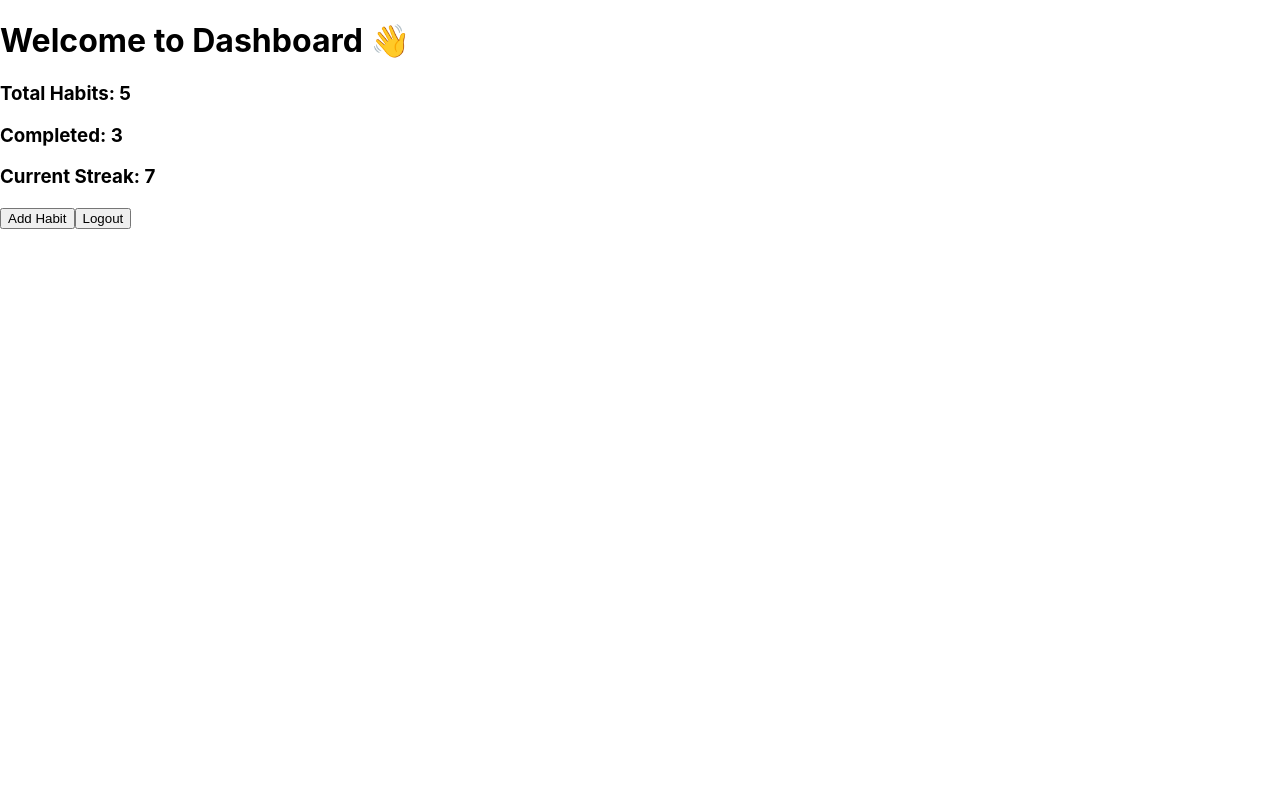
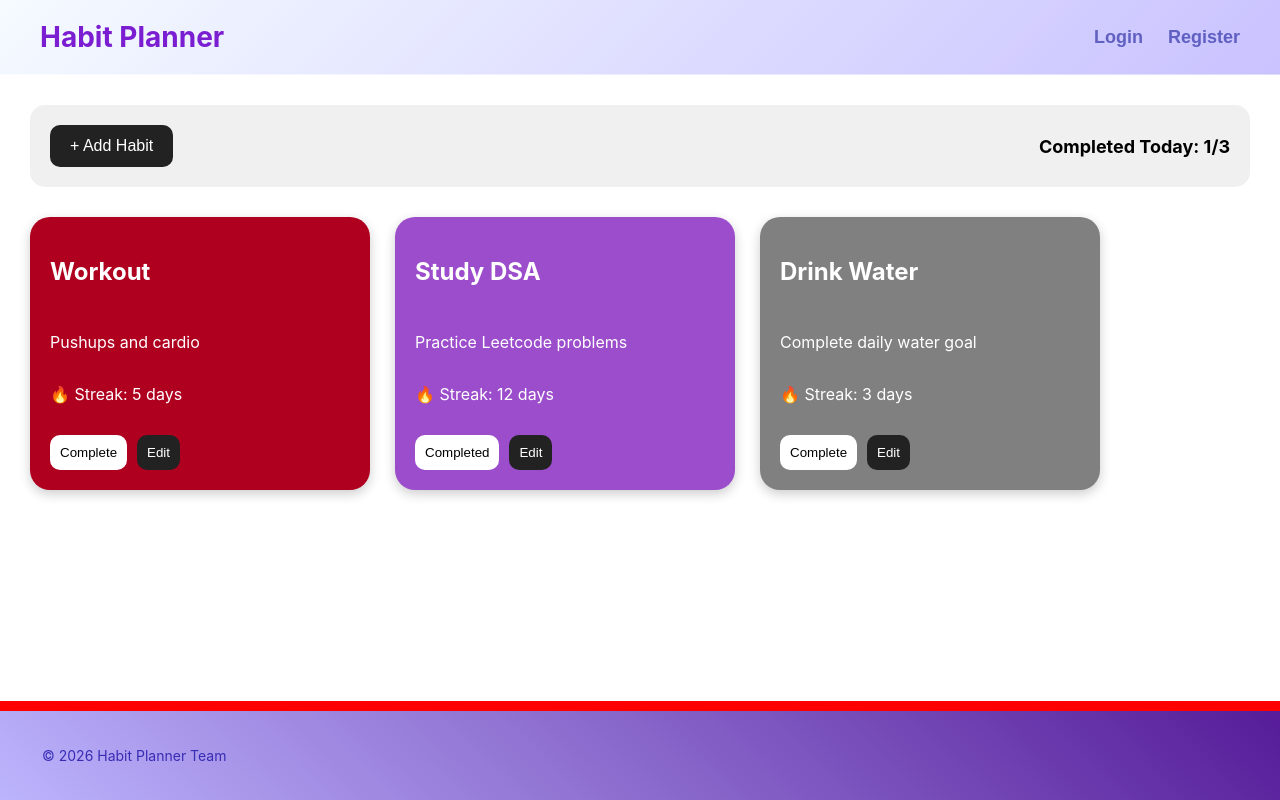
Before and after one commit to aryakrishna-pullarkat/habit-planner-year-break, a React (Create React App) app in the folder frontend/: page /dashboard in a window 1280 px wide. Built offline with nearby package versions, Linux system fonts and the light colour scheme.

Commit message:
base of dashboard

```diff
--- a/frontend/src/App.js
+++ b/frontend/src/App.js
@@ -2,7 +2,7 @@ import { BrowserRouter, Routes, Route } from "react-router-dom";
 
 import Login from "./pages/Login";
 import Register from "./pages/Register";
-import Dashboard from "./pages/dashboard"
+import Dashboard from "./pages/Dashboard"
 
 function App() {
   return (
--- a/frontend/src/components/Footer.jsx
+++ b/frontend/src/components/Footer.jsx
@@ -1,17 +1,28 @@
 function Footer() {
   return (
     <footer style={styles.footer}>
-      <p>© 2026 Habit Planner Team</p>
+      <p style={styles.subtitle}>© 2026 Habit Planner Team</p>
     </footer>
   );
 }
 
 const styles = {
   footer: {
-    padding: "20px",
+    display: "flex",
+  justifyContent: "space-between",
+  alignItems: "center",
+  padding: "20px 40px",
+  background: "linear-gradient(-135deg, #561c99, #bcb4fd)",
+  borderTop: "1px solid rgba(238, 222, 255, 0.6)",
+  borderColor:"red",
+  borderWidth: "10px",
+  },
+
+  subtitle: {
+    color: "#372cb3",
     textAlign: "center",
-    backgroundColor: "#ddd",
-    marginTop: "auto",
+    padding: "2px",
+    fontSize: "14px",
   },
 };
 
--- a/frontend/src/components/habitcard.jsx
+++ b/frontend/src/components/habitcard.jsx
@@ -1,10 +1,112 @@
-function HabitCard(props) {
+function HabitCard({
+  title,
+  description,
+  streak,
+  importance,
+  completed,
+  onComplete,
+  onEdit,
+}) {
+
+  const getColor = () => {
+    switch (importance) {
+      case "high":
+        return "#b00020";
+
+      case "medium":
+        return "#9c4dcc";
+
+      case "low":
+        return "#808080";
+
+      default:
+        return "#555";
+    }
+  };
+
   return (
-    <div className="habit-card">
-      <p>{props.name}</p>
-      <button>Done</button>
+    <div
+      style={{...styles.card, backgroundColor: getColor(),
+      }}
+    >
+      <div style={styles.topSection}>
+        <h2>{title}</h2>
+
+        <p>{description}</p>
+      </div>
+
+      <div style={styles.bottomSection}>
+
+        <p>🔥 Streak: {streak} days</p>
+
+        <div style={styles.buttonContainer}>
+
+          <button
+            style={styles.completeButton}
+            onClick={onComplete}
+          >
+            {completed ? "Completed" : "Complete"}
+          </button>
+
+          <button
+            style={styles.editButton}
+            onClick={onEdit}
+          >
+            Edit
+          </button>
+
+        </div>
+      </div>
     </div>
   );
 }
 
+const styles = {
+  card: {
+    width: "300px",
+    minHeight: "220px",
+    borderRadius: "20px",
+    padding: "20px",
+    color: "white",
+    display: "flex",
+    flexDirection: "column",
+    justifyContent: "space-between",
+    boxShadow: "0px 4px 12px rgba(0,0,0,0.2)",
+  },
+
+  topSection: {
+    display: "flex",
+    flexDirection: "column",
+    gap: "10px",
+  },
+
+  bottomSection: {
+    display: "flex",
+    flexDirection: "column",
+    gap: "15px",
+  },
+
+  buttonContainer: {
+    display: "flex",
+    gap: "10px",
+  },
+
+  completeButton: {
+    padding: "10px",
+    border: "none",
+    borderRadius: "10px",
+    cursor: "pointer",
+    backgroundColor: "white",
+  },
+
+  editButton: {
+    padding: "10px",
+    border: "none",
+    borderRadius: "10px",
+    cursor: "pointer",
+    backgroundColor: "#222",
+    color: "white",
+  },
+};
+
 export default HabitCard;
--- a/frontend/src/pages/dashboard.jsx
+++ b/frontend/src/pages/dashboard.jsx
@@ -1,27 +1,141 @@
+import { useState } from "react";
+
+import Layout from "../components/Layout";
+import HabitCard from "../components/Habitcard";
+
 function Dashboard() {
+
+  const [habits, setHabits] = useState([
+    {
+      id: 1,
+      title: "Workout",
+      description: "Pushups and cardio",
+      streak: 5,
+      importance: "high",
+      completed: false,
+    },
+
+    {
+      id: 2,
+      title: "Study DSA",
+      description: "Practice Leetcode problems",
+      streak: 12,
+      importance: "medium",
+      completed: true,
+    },
+
+    {
+      id: 3,
+      title: "Drink Water",
+      description: "Complete daily water goal",
+      streak: 3,
+      importance: "low",
+      completed: false,
+    },
+  ]);
+
+  const completedCount = habits.filter(
+    (habit) => habit.completed
+  ).length;
+
+  const handleComplete = (id) => {
+
+    const updatedHabits = habits.map((habit) => {
+
+      if (habit.id === id) {
+        return {
+          ...habit,
+          completed: !habit.completed,
+        };
+      }
+
+      return habit;
+    });
+
+    setHabits(updatedHabits);
+  };
+
+  const handleEdit = (habit) => {
+    console.log("Edit clicked", habit);
+  };
+
   return (
-    <div>
+    <Layout>
 
-      <h1>Welcome to Dashboard 👋</h1>
+      <div style={styles.dashboardContainer}>
 
-      <div>
-        <h3>Total Habits: 5</h3>
+        <div style={styles.topBar}>
+
+          <button style={styles.addButton}>
+            + Add Habit
+          </button>
+
+          <div style={styles.completedBox}>
+            Completed Today: {completedCount}/{habits.length}
+          </div>
+
+        </div>
+
+        <div style={styles.habitGrid}>
+
+          {habits.map((habit) => (
+            <HabitCard
+              key={habit.id}
+              title={habit.title}
+              description={habit.description}
+              streak={habit.streak}
+              importance={habit.importance}
+              completed={habit.completed}
+              onComplete={() => handleComplete(habit.id)}
+              onEdit={() => handleEdit(habit)}
+            />
+          ))}
+
+        </div>
+
       </div>
 
-      <div>
-        <h3>Completed: 3</h3>
-      </div>
-
-      <div>
-        <h3>Current Streak: 7</h3>
-      </div>
-
-      <button>Add Habit</button>
-
-      <button>Logout</button>
-
-    </div>
+    </Layout>
   );
 }
 
+const styles = {
+  dashboardContainer: {
+    padding: "30px",
+    display: "flex",
+    flexDirection: "column",
+    gap: "30px",
+  },
+
+  topBar: {
+    display: "flex",
+    justifyContent: "space-between",
+    alignItems: "center",
+    backgroundColor: "#f0f0f0",
+    padding: "20px",
+    borderRadius: "15px",
+  },
+
+  addButton: {
+    padding: "12px 20px",
+    border: "none",
+    borderRadius: "10px",
+    cursor: "pointer",
+    fontSize: "16px",
+    backgroundColor: "#222",
+    color: "white",
+  },
+
+  completedBox: {
+    fontSize: "18px",
+    fontWeight: "bold",
+  },
+
+  habitGrid: {
+    display: "flex",
+    flexWrap: "wrap",
+    gap: "25px",
+  },
+};
+
 export default Dashboard;
```
